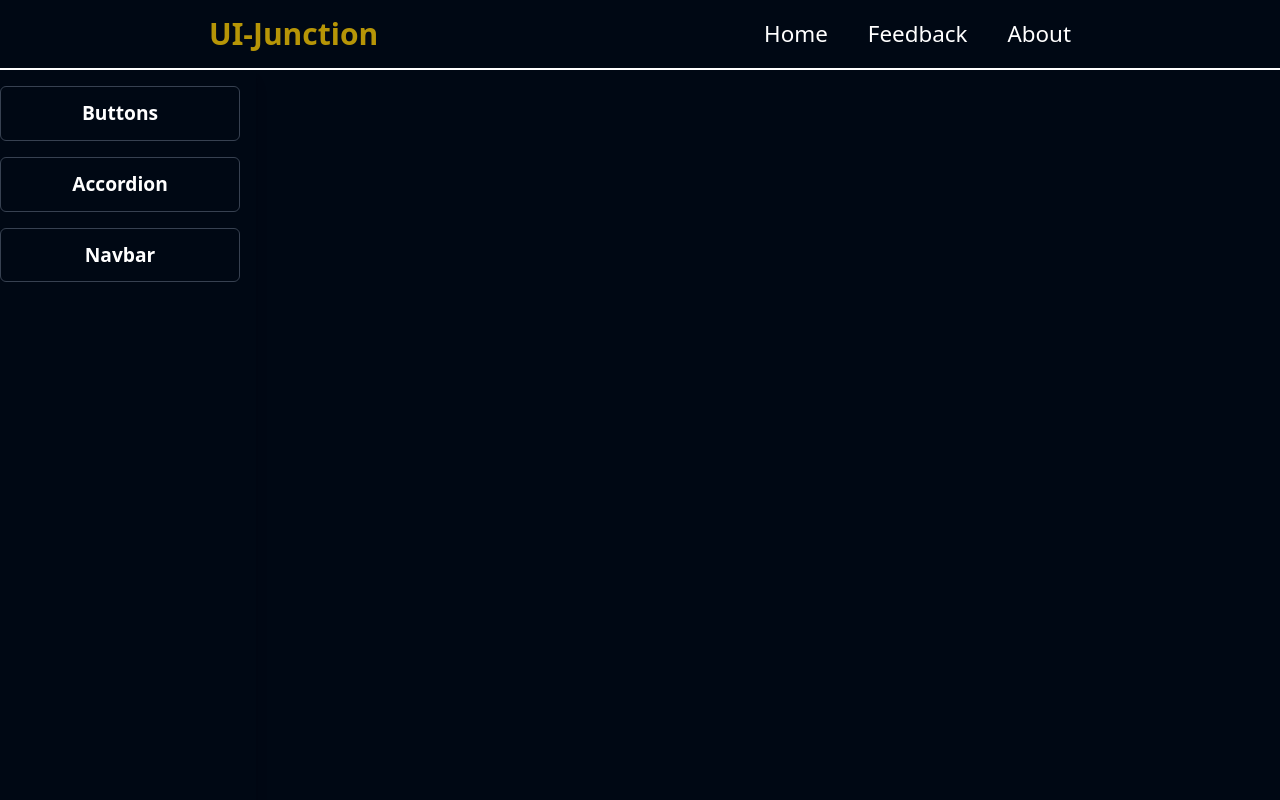
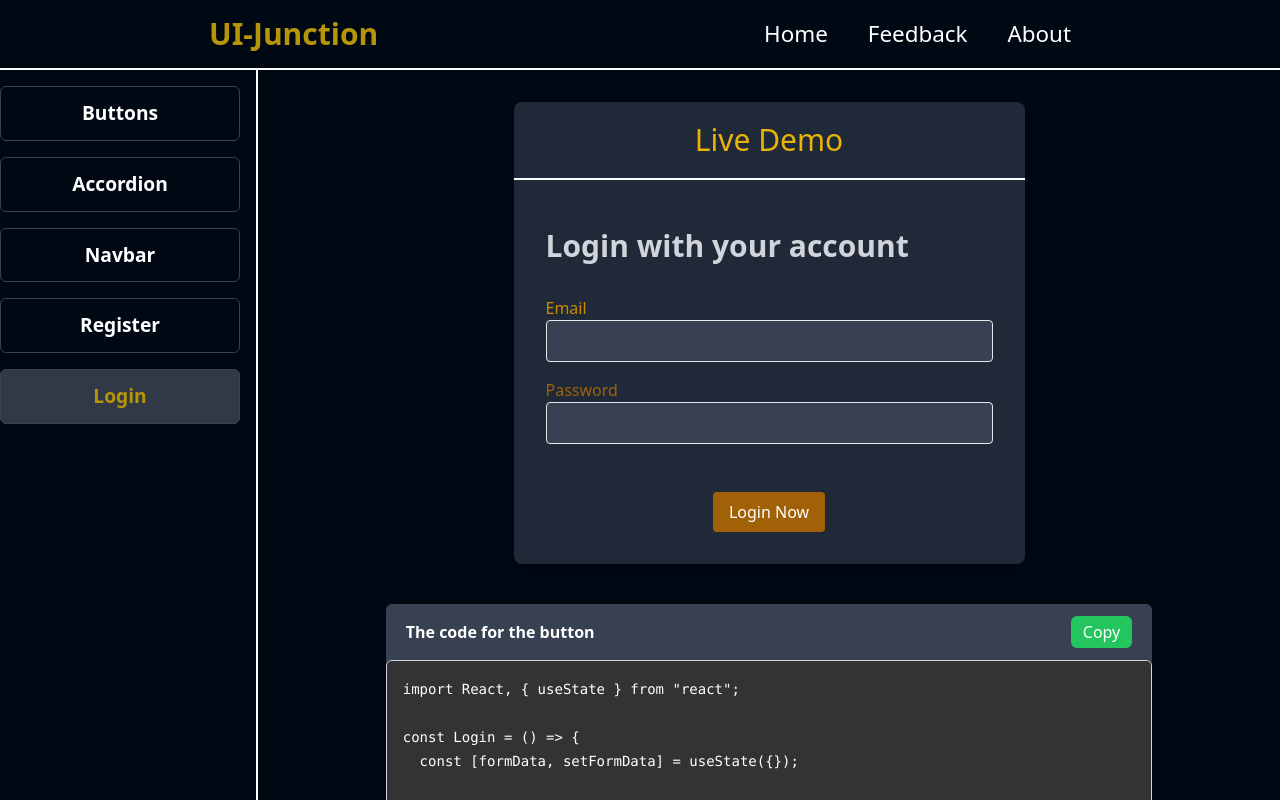
Before and after one commit to Pavan-2929/UI-Junction, a React (Vite) app in the folder client/: page /login in a window 1280 px wide. Shown: the top 800 px of the page. Built offline with nearby package versions, Linux system fonts and the light colour scheme.

Commit message:
Added Login section

```diff
--- a/client/src/App.jsx
+++ b/client/src/App.jsx
@@ -4,6 +4,7 @@ import Sidebar from "./components/Sidebar/Sidebar";
 import Button from "./components/Buttons/Button";
 import Accordion from "./components/Accordion/Accordion";
 import Navbar from "./components/Navbar/Navbar";
+import Login from "./components/Login/Login";
 
 function App() {
   return (
@@ -17,6 +18,7 @@ function App() {
               <Route path="/button" element={<Button />} />
               <Route path="/accordion" element={<Accordion />} />
               <Route path="/navbar" element={<Navbar/>} />
+              <Route path="/login" element={<Login/>} />
             </Routes>
           </div>
         </div>
--- /dev/null
+++ b/client/src/components/Login/Login.jsx
@@ -0,0 +1,181 @@
+import React, { useState } from "react";
+
+const Login = () => {
+  const [formData, setFormData] = useState({});
+  const [copyMessage, setCopyMessage] = useState(false);
+
+  const handleChange = (e) => {
+    setFormData({ ...formData, [e.target.id]: e.target.value });
+  };
+
+  const handleLoginChange = async (e) => {
+    e.preventDefault();
+
+    try {
+      const response = await axios.post("[Your api]", formData);
+
+      if (response.status === 200) {
+        // You can implement the redirect logic here or handle success in another way
+        console.log("Login successful");
+        setFormData({}); // Clear the form after successful login
+      }
+    } catch (error) {
+      console.log(error);
+    }
+  };
+
+  const codeSnippet = `import React, { useState } from "react";
+
+const Login = () => {
+  const [formData, setFormData] = useState({});
+
+  const handleChange = (e) => {
+    setFormData({ ...formData, [e.target.id]: e.target.value });
+  };
+
+  const handleLoginChange = async (e) => {
+    e.preventDefault();
+
+    try {
+      const response = await axios.post("[Your api]", formData);
+
+      if (response.status === 200) {
+        navigate("/");
+        setFormData("");
+      }
+    } catch (error) {
+      console.log(error);
+    }
+  };
+
+  return (
+    <div>
+      <div className="flex justify-center mt-2 ">
+        <form
+          onSubmit={handleLoginChange}
+          className="w-full lg:w-1/2 p-10 pb-0 rounded-lg mt-4 font-semibold bg-gray-700"
+        >
+          <h1 className="sm:text-4xl text-3xl font-bold mb-10 text-[#ccc]">
+            Login with your account
+          </h1>
+
+          <div className="mb-4">
+            <label htmlFor="email" className="text-yellow-500">
+              Email
+            </label>
+            <input
+              type="email"
+              id="email"
+              onChange={handleChange}
+              className="w-full p-2 border bg-[#414141] text-[#ccc] focus:bg-none rounded-sm"
+            />
+          </div>
+
+          <div className="mb-4">
+            <label htmlFor="password" className="text-yellow-500">
+              Password
+            </label>
+            <input
+              type="password"
+              id="password"
+              onChange={handleChange}
+              className="w-full p-2 border bg-[#414141] text-[#ccc] rounded-sm"
+            />
+          </div>
+
+          <div>
+            <button
+              type="submit"
+              className="bg-yellow-500 text-white p-2 mt-5 mb-10 hover:bg-yellow-600 rounded"
+            >
+              Login Now
+            </button>
+          </div>
+        </form>
+      </div>
+    </div>
+  );
+};
+
+export default Login;`;
+
+  const handleCopyClick = () => {
+    navigator.clipboard.writeText(codeSnippet);
+    setCopyMessage(true);
+    setTimeout(() => {
+      setCopyMessage(false);
+    }, 3000);
+  };
+
+  return (
+    <div className="border-l-2 border-white">
+      <div className="flex justify-center ">
+        <div className="flex flex-col mt-8 bg-gray-800 rounded-lg shadow-lg w-[50%]">
+          <div className="text-yellow-500 text-3xl mb-4 text-center border-b-2 border-white p-5">
+            <h1>Live Demo</h1>
+          </div>
+          <form onSubmit={handleLoginChange} className="space-y-4 p-8">
+            <h1 className="text-3xl font-semibold text-gray-300 mb-8">
+              Login with your account
+            </h1>
+
+            <div className="flex flex-col">
+              <label htmlFor="email" className="text-yellow-600">
+                Email
+              </label>
+              <input
+                type="email"
+                id="email"
+                onChange={handleChange}
+                className="w-full p-2 border bg-gray-700 text-gray-300 focus:outline-none focus:ring-2 focus:ring-yellow-500 rounded"
+              />
+            </div>
+
+            <div className="flex flex-col">
+              <label htmlFor="password" className="text-yellow-700">
+                Password
+              </label>
+              <input
+                type="password"
+                id="password"
+                onChange={handleChange}
+                className="w-full p-2 border bg-gray-700 text-gray-300 focus:outline-none focus:ring-2 focus:ring-yellow-500 rounded"
+              />
+            </div>
+
+            <div className="flex justify-center">
+              <button
+                type="submit"
+                className="bg-yellow-700 text-white py-2 px-4 mt-8 hover:bg-yellow-900 rounded focus:outline-none focus:ring-2 focus:ring-yellow-500"
+              >
+                Login Now
+              </button>
+            </div>
+          </form>
+        </div>
+      </div>
+      <div className="w-3/4 mx-auto mt-10">
+        <div className="bg-gray-700 rounded-md mt-5">
+          <div className="flex justify-between items-center py-3 px-5">
+            <h2 className="text-white font-bold">The code for the button</h2>
+            <button
+              className={`text-white ${
+                true ? "bg-green-500" : "bg-yellow-600"
+              } px-3 py-1 rounded-md`}
+              onClick={handleCopyClick}
+            >
+              {copyMessage ? "Copied" : "Copy"}
+            </button>
+          </div>
+          <div className="bg-[#333] border border-gray-300 rounded-md p-4 overflow-auto text-white sm ">
+            <pre>
+              <code className="text-sm w-[80%]">{codeSnippet}</code>
+            </pre>
+          </div>
+        </div>
+      </div>
+    </div>
+  );
+};
+
+export default Login;
--- /dev/null
+++ b/client/src/components/Register/Register.jsx
@@ -0,0 +1,9 @@
+import React from 'react'
+
+const Register = () => {
+  return (
+    <div>Register</div>
+  )
+}
+
+export default Register
--- a/client/src/components/Sidebar/Sidebar.jsx
+++ b/client/src/components/Sidebar/Sidebar.jsx
@@ -29,6 +29,22 @@ const Sidebar = () => {
             Navbar
           </NavLink>
         </div>
+        <div className="mb-4 bg-effect">
+          <NavLink
+            to="/register"
+            className="text-white block p-3 rounded-md border border-gray-700 hover:bg-[#313946] hover:border-transparent transition duration-300"
+          >
+            Register
+          </NavLink>
+        </div>
+        <div className="mb-4 bg-effect">
+          <NavLink
+            to="/login"
+            className="text-white block p-3 rounded-md border border-gray-700 hover:bg-[#313946] hover:border-transparent transition duration-300"
+          >
+            Login
+          </NavLink>
+        </div>
       </div>
     </div>
   );
```
